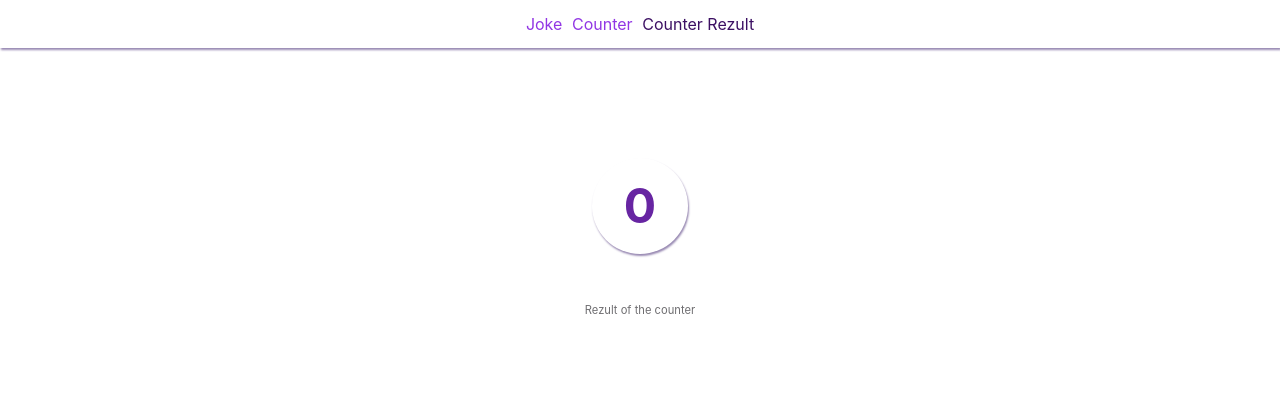
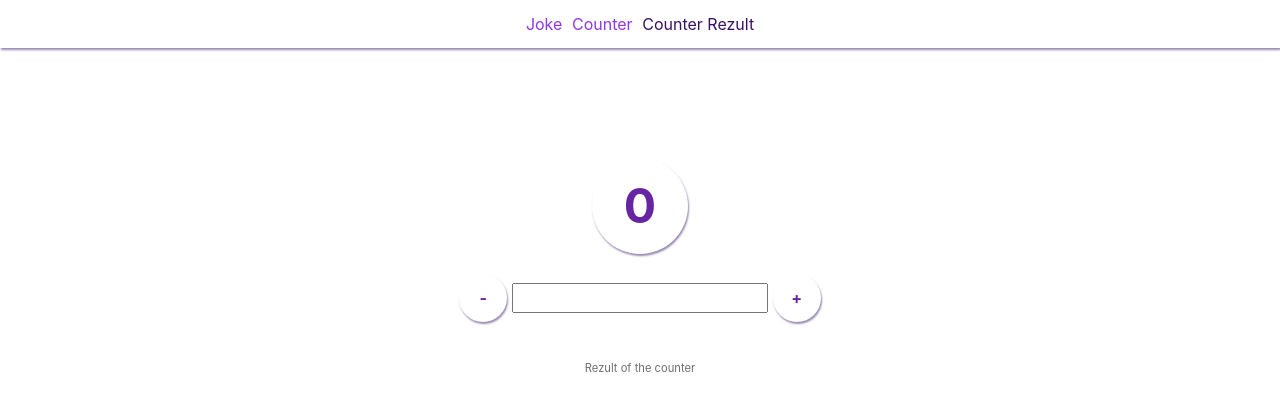
Before and after one commit to lpanova/Joke-App, a React (Create React App) app: page /countervalue in a window 1280 px wide. Shown: the top 410 px of the page. Built offline with nearby package versions, Linux system fonts and the light colour scheme.

Commit message:
Added new functionality

```diff
--- a/src/actions/counterActions.js
+++ b/src/actions/counterActions.js
@@ -5,3 +5,13 @@ export const increment = () => ({
 export const decrement = () => ({
   type: 'DECREMENT'
 });
+
+export const incrementWithValue = (number) => ({
+  type: 'INCREMENT_WITH_VALUE',
+  payload: { number }
+});
+
+export const decrementWithValue = (number) => ({
+  type: 'DECREMENT_WITH_VALUE',
+  payload: { number }
+});
--- a/src/components/CounterValue.js
+++ b/src/components/CounterValue.js
@@ -1,14 +1,41 @@
 import React from 'react';
+import { useState } from 'react';
 import '../App.css';
-import { useSelector } from 'react-redux';
+import { useDispatch, useSelector } from 'react-redux';
+import { incrementWithValue } from '../actions/counterActions';
 
 function CounterValue() {
   const count = useSelector((state) => state.counter);
+  const dispatch = useDispatch();
+
+  const [number, setNumber] = useState(0);
+
+  function handleChange(event) {
+    let value = parseInt(event.target.value);
+    setNumber(value);
+  }
 
   return (
     <div className="mt-6">
       <div className=" wrapper-counter">
         <div className="counter-rezult">{count}</div>
+      </div>
+      <div>
+        <div className="wrapper-counter">
+          <button
+            className="button"
+            onClick={() => dispatch(incrementWithValue(number))}
+          >
+            -
+          </button>
+          <input type="" name="number" onChange={handleChange} />
+          <button
+            className="button"
+            onClick={() => dispatch(incrementWithValue(number))}
+          >
+            +
+          </button>
+        </div>
       </div>
       <span className="description-text">Rezult of the counter</span>
     </div>
--- a/src/reducers/counterReducer.js
+++ b/src/reducers/counterReducer.js
@@ -4,6 +4,10 @@ const counterReducer = (state = 0, action) => {
       return state + 1;
     case 'DECREMENT':
       return state - 1;
+    case 'INCREMENT_WITH_VALUE':
+      return state + action.payload.number;
+    case 'DECREMENT_WITH_VALUE':
+      return state - action.payload.number;
     default:
       return state;
   }
```
Also changed, not shown: src/actions/counterValueActions.js (added, +12 -0 lines), src/reducers/counterValueReducer.js (added).
